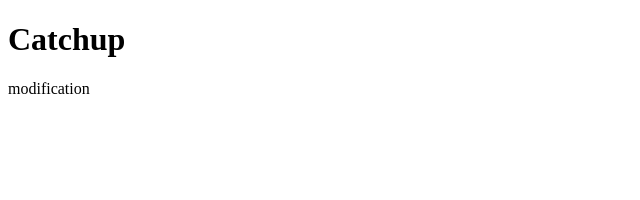
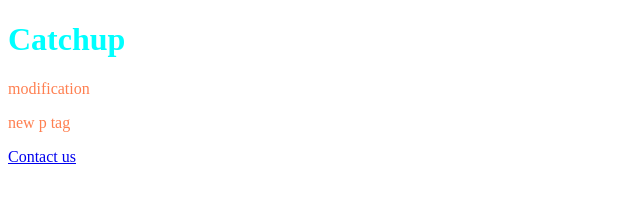
Before and after one commit to NellieMK65/phase-0-catchup, a plain HTML site: page index.html in a window 1280 px wide. Shown: the whole page, without its empty margins (0-640 px from the left). Drawn offline with Linux system fonts and the light colour scheme.

Commit message:
add css to html

```diff
--- a/index.html
+++ b/index.html
@@ -4,9 +4,20 @@
 		<meta charset="UTF-8" />
 		<meta name="viewport" content="width=device-width, initial-scale=1.0" />
 		<title>Catchup Session</title>
+		<link rel="stylesheet" href="styles.css" />
+
+		<!-- internal css -->
+		<!-- <style>
+			p {
+				background-color: yellowgreen;
+			}
+		</style> -->
 	</head>
+
 	<body>
-		<h1>Catchup</h1>
+		<h1 style="color: aqua">Catchup</h1>
 		<p>modification</p>
+		<p>new p tag</p>
+		<a href="contact-us.html">Contact us</a>
 	</body>
 </html>
--- /dev/null
+++ b/styles.css
@@ -0,0 +1,3 @@
+p {
+	color: coral;
+}
```
Also changed, not shown: contact-us.html (added, +13 -0 lines), 1 other file.
